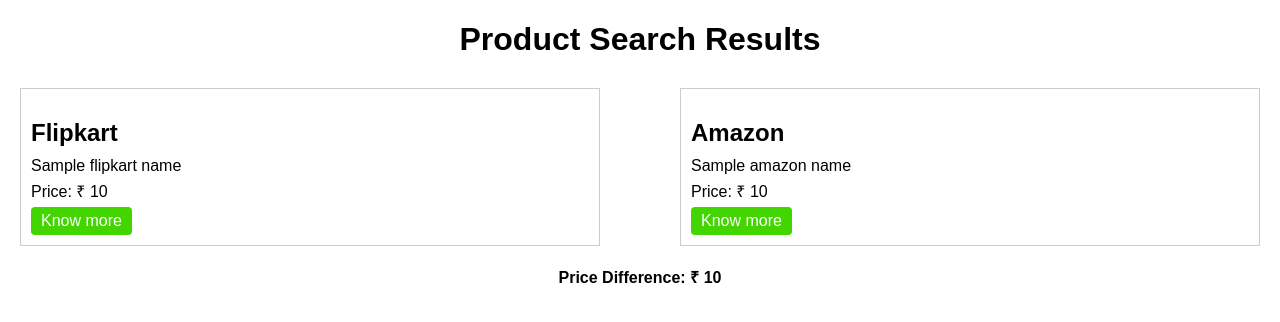
After one commit to sudhanshuj9/price_compare, a Flask app: template price_compare/templates/results.html in a window 1280 px wide. The commit adds this page. Shown: the top 322 px of the page. Run offline with Flask 3, Linux system fonts and the light colour scheme; the template is opened without the code that fills it: most values are stand-ins (such as "Sample title", 1, 10 or a date in 2020).

Commit message:
Add files via upload

```diff
--- a/price_compare/app.py
+++ b/price_compare/app.py
@@ -22,17 +22,17 @@
             flipkart_name = soup.select('._4rR01T')[0].getText().strip()
             if name.upper() in flipkart_name.upper():
                 flipkart_price = soup.select('._30jeq3')[0].getText().strip()
-                return flipkart_name, flipkart_price
+                return flipkart_name, flipkart_price, flipkart_url
 
         elif soup.select('.s1Q9rs'):
             flipkart_name = soup.select('.s1Q9rs')[0].getText().strip()
             if name.upper() in flipkart_name.upper():
                 flipkart_price = soup.select('._30jeq3')[0].getText().strip()
-                return flipkart_name, flipkart_price
+                return flipkart_name, flipkart_price, flipkart_url
 
-        return None, '0'
+        return None, '0', None
     except:
-        return None, '0'
+        return None, '0', None
 
 
 def amazon(name):
@@ -51,11 +51,11 @@
             amazon_name = soup.select('.a-color-base.a-text-normal')[i].getText().strip()
             if name in amazon_name.upper():
                 amazon_price = soup.select('.a-price-whole')[i].getText().strip()
-                return amazon_name, amazon_price
+                return amazon_name, amazon_price, amazon_url
 
-        return None, '0'
+        return None, '0', None
     except:
-        return None, '0'
+        return None, '0', None
 
 
 def convert(price):
@@ -67,25 +67,35 @@
 def index():
     if request.method == 'POST':
         product_name = request.form.get('product_name')
-        flipkart_name, flipkart_price = flipkart(product_name)
-        amazon_name, amazon_price = amazon(product_name)
+        return render_template('results.html', product_name=product_name)
+    return render_template('index.html')
 
-        if flipkart_name is None:
-            flipkart_name = "No product found!"
-            flipkart_price = '0'
-        else:
-            flipkart_price = convert(flipkart_price)
 
-        if amazon_name is None:
-            amazon_name = "No product found!"
-            amazon_price = '0'
-        else:
-            amazon_price = convert(amazon_price)
+@app.route('/results', methods=['POST'])
+def results():
+    product_name = request.form.get('product_name')
+    flipkart_name, flipkart_price, flipkart_url = flipkart(product_name)
+    amazon_name, amazon_price, amazon_url = amazon(product_name)
 
-        return render_template('index.html', flipkart_name=flipkart_name, flipkart_price=flipkart_price,
-                               amazon_name=amazon_name, amazon_price=amazon_price)
+    if flipkart_name is None:
+        flipkart_name = "No product found!"
+        flipkart_price = '0'
+        flipkart_url = None
+    else:
+        flipkart_price = convert(flipkart_price)
 
-    return render_template('index.html')
+    if amazon_name is None:
+        amazon_name = "No product found!"
+        amazon_price = '0'
+        amazon_url = None
+    else:
+        amazon_price = convert(amazon_price)
+
+    price_difference = flipkart_price - amazon_price
+
+    return render_template('results.html', flipkart_name=flipkart_name, flipkart_price=flipkart_price,
+                           amazon_name=amazon_name, amazon_price=amazon_price, price_difference=price_difference,
+                           flipkart_url=flipkart_url, amazon_url=amazon_url)
 
 
 if __name__ == '__main__':
--- /dev/null
+++ b/price_compare/templates/results.html
@@ -0,0 +1,89 @@
+<!DOCTYPE html>
+<html>
+<head>
+    <title>Product Search Results</title>
+    <style>
+        body {
+            font-family: Arial, sans-serif;
+            margin: 20px;
+        }
+
+        h1 {
+            text-align: center;
+        }
+
+        .result {
+            display: flex;
+            justify-content: space-between;
+            margin-top: 30px;
+        }
+
+        .product {
+            border: 1px solid #ccc;
+            padding: 10px;
+            width: 45%;
+        }
+
+        .product h2 {
+            margin-bottom: 10px;
+        }
+
+        .product p {
+            margin: 5px 0;
+        }
+
+        .no-product {
+            color: #FF0000;
+            font-weight: bold;
+        }
+
+        .price-difference {
+            margin-top: 20px;
+            text-align: center;
+            font-weight: bold;
+        }
+
+        .know-more-button {
+            display: inline-block;
+            padding: 5px 10px;
+            background-color: #43d500;
+            color: #fff;
+            text-decoration: none;
+            border-radius: 4px;
+            cursor: pointer;
+        }
+    </style>
+</head>
+<body>
+    <h1>Product Search Results</h1>
+    <div class="result">
+        <div class="product">
+            <h2>Flipkart</h2>
+            {% if flipkart_name == "No product found!" %}
+                <p class="no-product">{{ flipkart_name }}</p>
+            {% else %}
+                <p>{{ flipkart_name }}</p>
+                <p>Price: &#x20B9; {{ flipkart_price }}</p>
+                {% if flipkart_url %}
+                    <a href="{{ flipkart_url }}" target="_blank" class="know-more-button">Know more</a>
+                {% endif %}
+            {% endif %}
+        </div>
+        <div class="product">
+            <h2>Amazon</h2>
+            {% if amazon_name == "No product found!" %}
+                <p class="no-product">{{ amazon_name }}</p>
+            {% else %}
+                <p>{{ amazon_name }}</p>
+                <p>Price: &#x20B9; {{ amazon_price }}</p>
+                {% if amazon_url %}
+                    <a href="{{ amazon_url }}" target="_blank" class="know-more-button">Know more</a>
+                {% endif %}
+            {% endif %}
+        </div>
+    </div>
+    <p class="price-difference">
+        Price Difference: &#x20B9; {{ price_difference }}
+    </p>
+</body>
+</html>
```
Also changed, not shown: price_compare/templates/index.html (+42 -67 lines), price_compare/templates/price_dekho_logo.jpeg (added), price_compare/templates/price_dekho_logo.png (added), price_compare/templates/price_dekho_logo1.jpeg (added).
